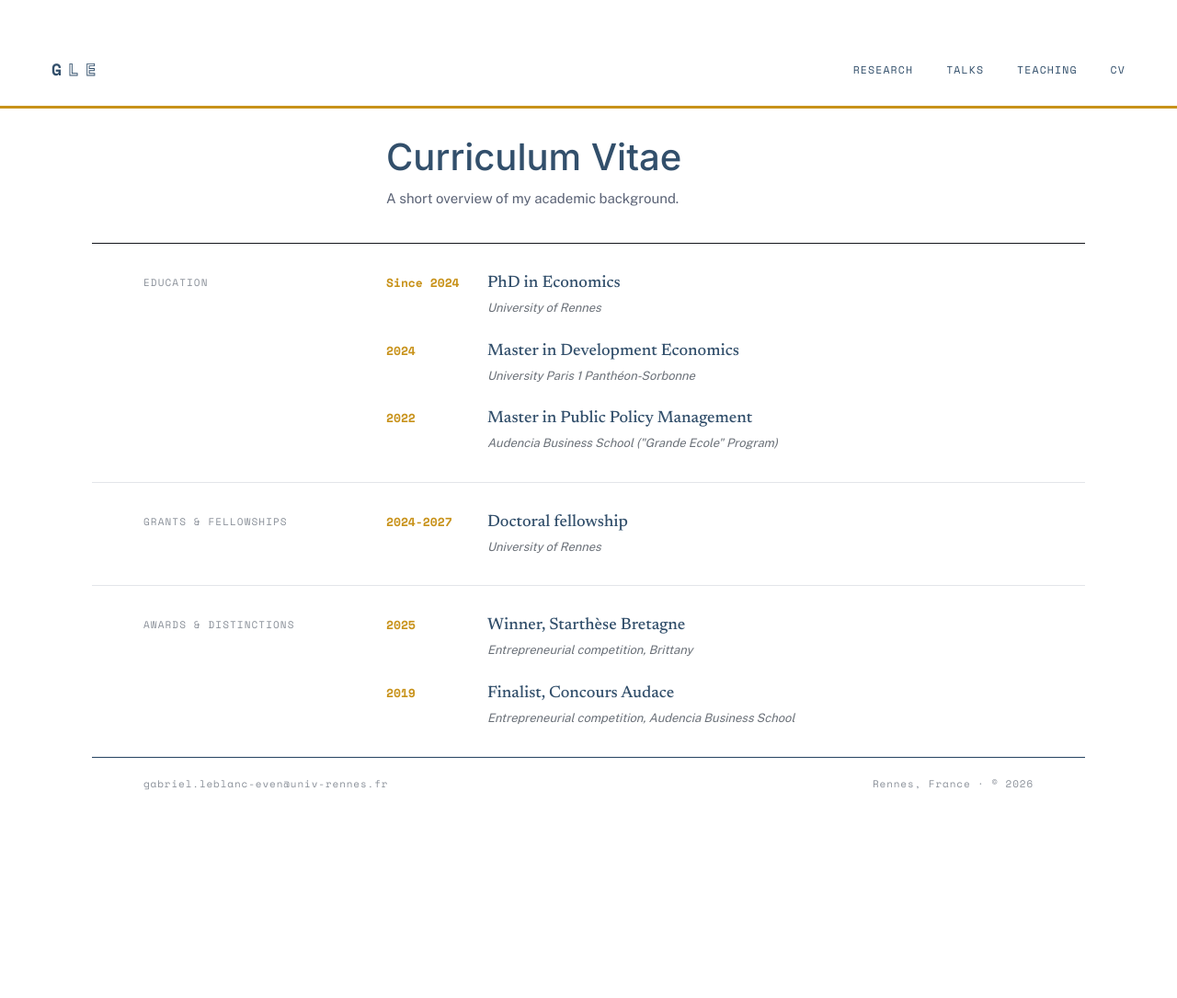
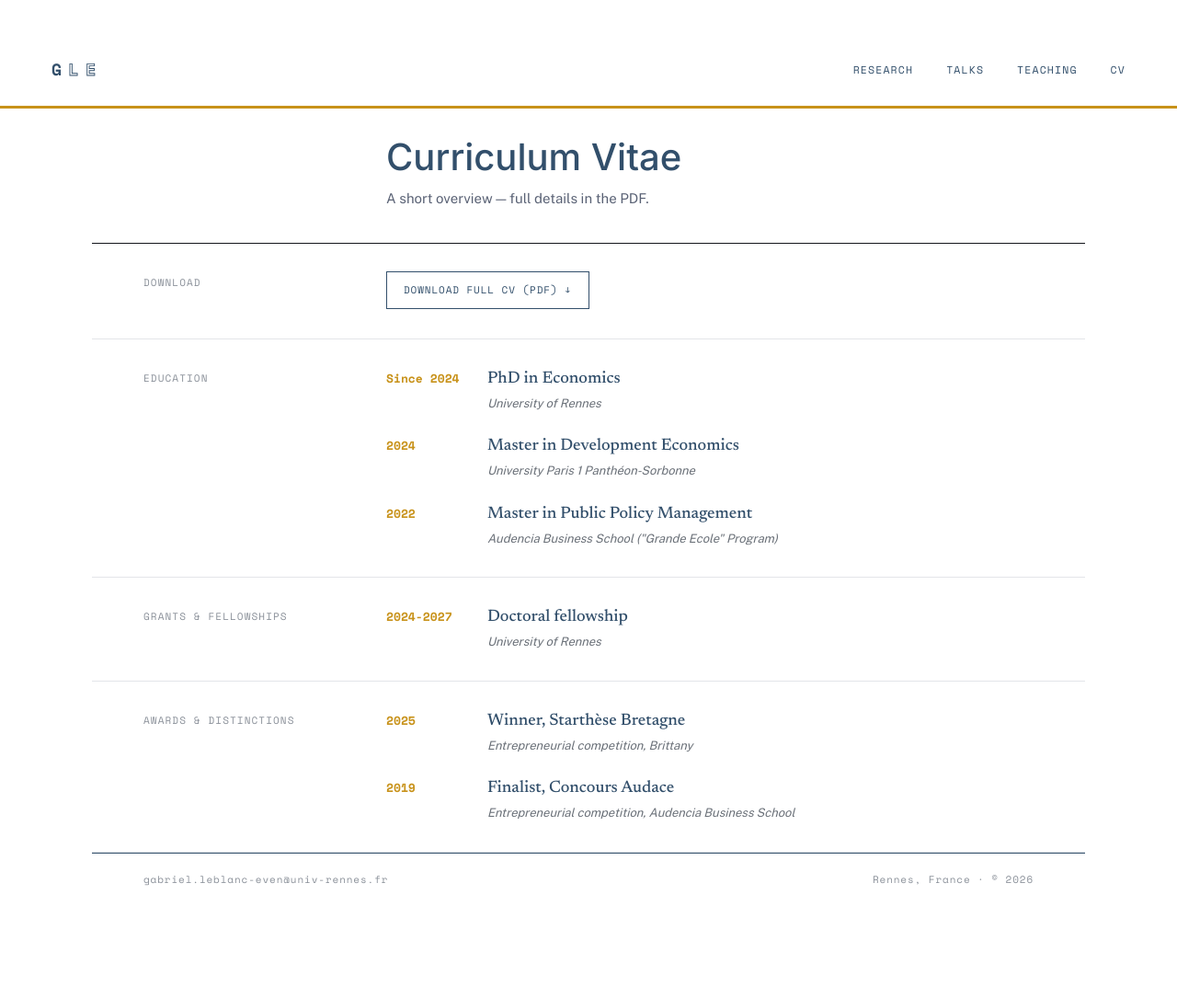
Before and after one commit to gabriel-leblanceven/gabriel-leblanceven.github.io, a Jekyll site: the page built from _pages/cv.md, in a window 1280 px wide. Shown: the whole page at 92% size. Built offline with Jekyll 4.4.1, drawn with Linux system fonts in a browser that asks for light colours; a script bundle is joined from its source files by our own code; library files that are not in the unit come from our copies; before the commit the page ends 982 px from its top, so only the background shows below that.

Commit message:
Restore CV download button
The button was removed in a7b3ea0 but is wanted; files/cv.pdf will be
added later.

Co-Authored-By: Claude Opus 5.5 <noreply@anthropic.com>

```diff
--- a/_pages/cv.md
+++ b/_pages/cv.md
@@ -58,7 +58,14 @@ body{padding-top:0 !important;}
     <div></div>
     <div class="gle__titlebody">
       <h1 class="gle__h1">Curriculum Vitae</h1>
-      <div class="gle__intro">A short overview of my academic background.</div>
+      <div class="gle__intro">A short overview &mdash; full details in the PDF.</div>
+    </div>
+  </div>
+
+  <div class="gle__row">
+    <div class="gle__rowlabel">Download</div>
+    <div class="gle__rowbody">
+      <a class="gle__btn" href="{{ '/files/cv.pdf' | relative_url }}">Download full CV (PDF) &darr;</a>
     </div>
   </div>
 
```
